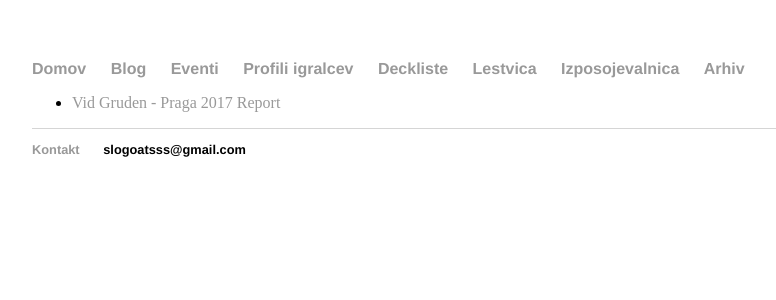
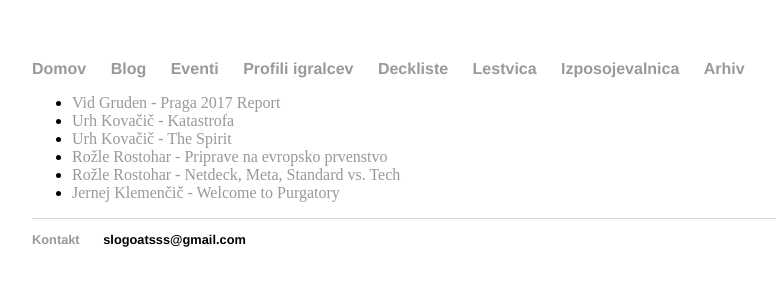
Before and after one commit to slogoatsss/slogoatsss.github.io, a Jekyll site: the page built from arhiv/clankiInReportaze/index.html, in a window 1280 px wide. Shown: the top 300 px of the page, without its empty margins (160-936 px from the left). Built offline with Jekyll 4.4.1, drawn with Linux system fonts in a browser that asks for light colours.

Commit message:
Update index.html
added titles

```diff
--- a/arhiv/clankiInReportaze/index.html
+++ b/arhiv/clankiInReportaze/index.html
@@ -5,5 +5,10 @@ title: Arhiv
 <div class="blurb">
 		<ul>
   			<li><a href="/arhiv/clankiInReportaze/grudenPraga/index.html">Vid Gruden - Praga 2017 Report</a></li>
+			<li><a href="/arhiv/clankiInReportaze/kovacicKatastrofa/index.html">Urh Kovačič - Katastrofa</a></li>
+			<li><a href="/arhiv/clankiInReportaze/kovacicTheSpirit/index.html">Urh Kovačič - The Spirit</a></li>
+			<li><a href="/arhiv/clankiInReportaze/rostoharPriprave/index.html">Rožle Rostohar - Priprave na evropsko prvenstvo</a></li>
+			<li><a href="/arhiv/clankiInReportaze/rostoharMeta/index.html">Rožle Rostohar - Netdeck, Meta, Standard vs. Tech</a></li>
+			<li><a href="/arhiv/clankiInReportaze/klemencicPurgatory/index.html">Jernej Klemenčič - Welcome to Purgatory</a></li>
 		</ul>
 </div><!-- /.blurb -->
```
